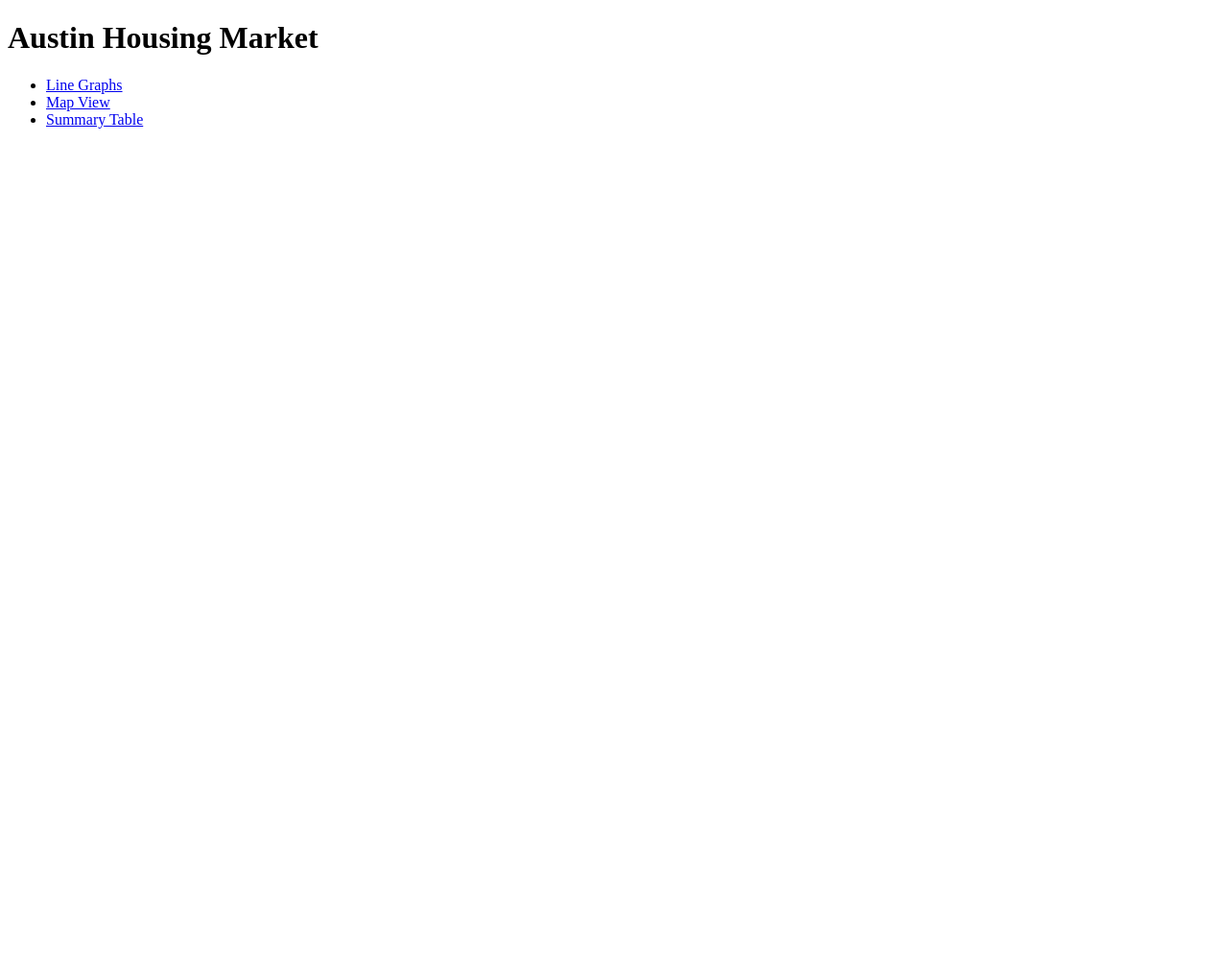
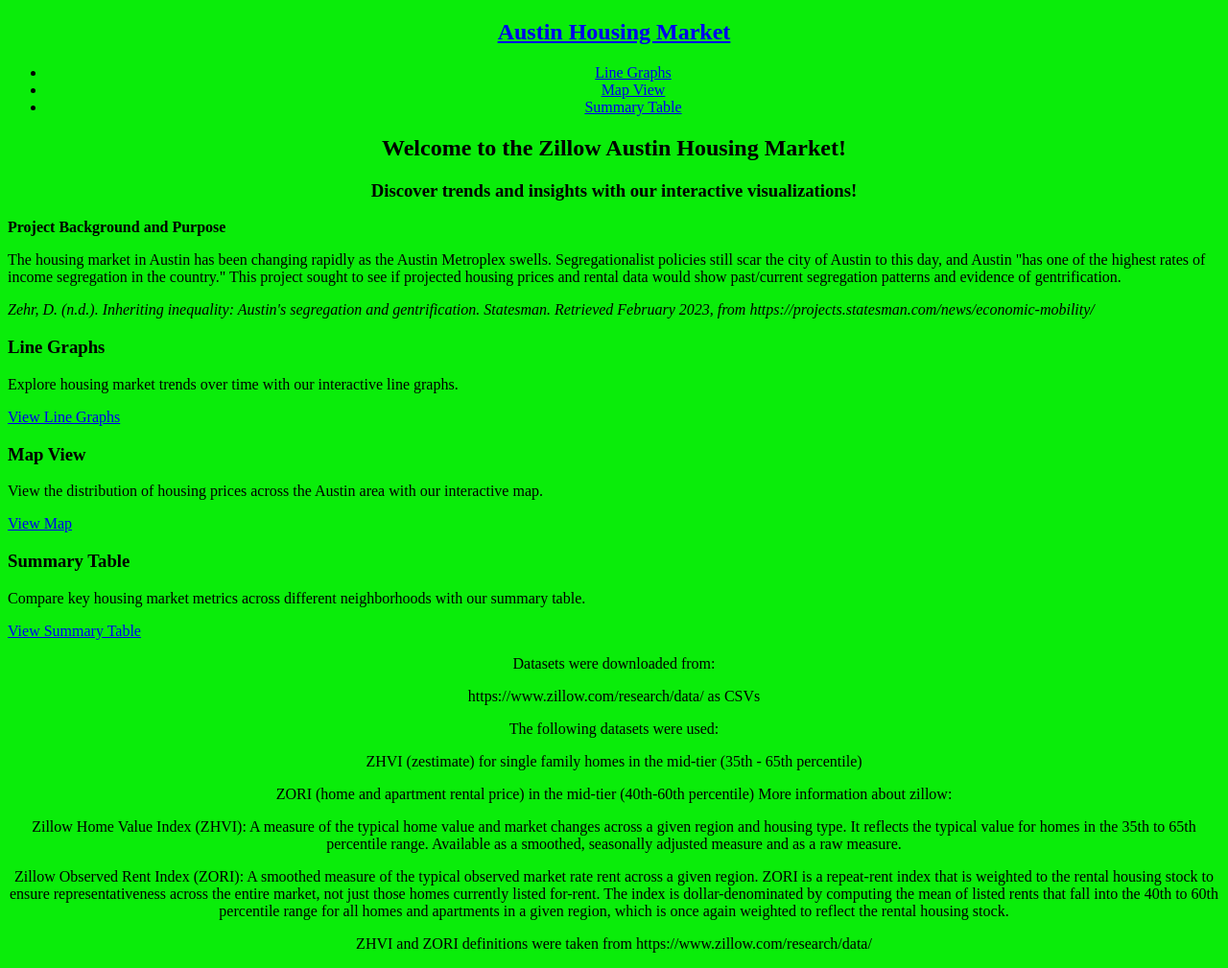
Before and after one commit to JenniferM-BShulyak/zillow_austin_housing_market, a Flask app: template templates/index.html in a window 1280 px wide. Shown: the whole page at 96% size. Before the commit the page ends 134 px from the top, so only its background shows below. Run offline with Flask 2, Linux system fonts and the light colour scheme; the template is opened without the code that fills it, so the values that code supplies are empty; parts of the project's set-up code (start-up, migrations or seed data) failed here and were passed over; some libraries are stand-ins or nearby versions.

Commit message:
updated index.html

```diff
--- a/templates/index.html
+++ b/templates/index.html
@@ -6,16 +6,78 @@
   <meta name="viewport" content="width=device-width, initial-scale=1.0">
   <meta http-equiv="X-UA-Compatible" content="ie=edge">
   <title>Housing in Metro Austin</title>
+  <link rel="stylesheet" href="style.css">
   <script scr="{{url_for('static', filename= app.js)}}"></script>
+  <style>
+  body {
+    background-color: rgb(10, 237, 10);
+}
+</style>
 </head>
 
 <body>
-  <h1> Austin Housing Market </h1>
-  <ul>
-    <li><a href="indexLineGraphsDraft.html">Line Graphs</a></li>
-    <li><a href="map.html">Map View</a></li>
-    <li><a href="SummaryComparison.html">Summary Table</a></li>
-  </ul>
+  <header>
+    <nav align="center">
+      <div class="container">
+        <h1><a href="index.html">Austin Housing Market</a></h1>
+        <ul>
+          <li><a href="indexLineGraphsDraft.html">Line Graphs</a></li>
+          <li><a href="map.html">Map View</a></li>
+          <li><a href="SummaryComparison.html">Summary Table</a></li>
+        </ul>
+      </div>
+    </nav>
+  </header>
+
+  <main>
+    <section class="hero">
+      <div class="container">
+        <h2 align="center">Welcome to the Zillow Austin Housing Market!</h2>
+        <h3 align="center">Discover trends and insights with our interactive visualizations!</h3>
+
+        <p><b>Project Background and Purpose</b>
+        <p>The housing market in Austin has been changing rapidly as the Austin Metroplex swells. Segregationalist policies still scar the city of Austin to this day, and Austin "has one of the highest rates of income segregation in the country." This project sought to see if projected housing prices and rental data would show past/current segregation patterns and evidence of gentrification.
+        <p><i>Zehr, D. (n.d.). Inheriting inequality: Austin's segregation and gentrification. Statesman. Retrieved February 2023, from https://projects.statesman.com/news/economic-mobility/</i></p>
+      </div>
+    </section>
+
+    <section class="features">
+  <div class="container">
+    <div class="feature">
+      <h3>Line Graphs</h3>
+      <p>Explore housing market trends over time with our interactive line graphs.</p>
+      <a href="indexLineGraphsDraft.html">View Line Graphs</a>
+    </div>
+    <div class="feature">
+      <h3>Map View</h3>
+      <p>View the distribution of housing prices across the Austin area with our interactive map.</p>
+      <a href="map.html">View Map</a>
+    </div>
+    <div class="feature">
+      <h3>Summary Table</h3>
+      <p>Compare key housing market metrics across different neighborhoods with our summary table.</p>
+      <a href="SummaryComparison.html">View Summary Table</a>
+    </div>
+  </div>
+</section>
+  </main>
+
+  <footer align="center">
+    <div class="container">
+      <p>Datasets were downloaded from:
+      <p>https://www.zillow.com/research/data/ as CSVs
+      <p>The following datasets were used:
+      <p>ZHVI (zestimate) for single family homes in the mid-tier (35th - 65th percentile)
+      <p>ZORI (home and apartment rental price) in the mid-tier (40th-60th percentile)
+        More information about zillow:
+
+      <p>Zillow Home Value Index (ZHVI): A measure of the typical home value and market changes across a given region and housing type. It reflects the typical value for homes in the 35th to 65th percentile range. Available as a smoothed, seasonally adjusted measure and as a raw measure.
+      <p>Zillow Observed Rent Index (ZORI): A smoothed measure of the typical observed market rate rent across a given region. ZORI is a repeat-rent index that is weighted to the rental housing stock to ensure representativeness across the entire market, not just those homes currently listed for-rent. The index is dollar-denominated by computing the mean of listed rents that fall into the 40th to 60th percentile range for all homes and apartments in a given region, which is once again weighted to reflect the rental housing stock.
+      <p>ZHVI and ZORI definitions were taken from https://www.zillow.com/research/data/
+      </p>
+    </div>
+  </footer>
+
   <script src="https://d3js.org/d3.v5.min.js"></script>
   <script src="https://cdn.plot.ly/plotly-latest.min.js"></script>
   <script src="static/lineGraphsDraft.js"></script>
```
